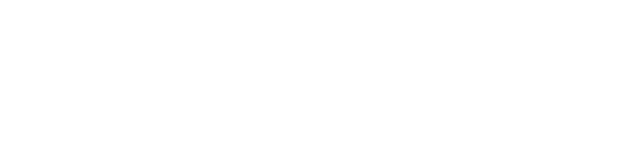
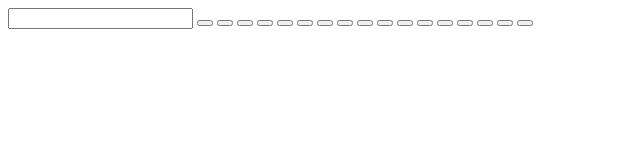
Before and after one commit to Camarederic/Calculator, a plain HTML site: page index.html in a window 1280 px wide. Shown: the whole page, without its empty margins (0-640 px from the left). Drawn offline with Linux system fonts and the light colour scheme.

Commit message:
added the calculator base HTML

```diff
--- a/index.html
+++ b/index.html
@@ -7,11 +7,28 @@
     <link rel="stylesheet" href="style.css" />
   </head>
   <body>
-
-
-
-
-
+    <div class="container">
+      <div class="calculator">
+        <input type="text" class="screen" />
+        <button type="button" class="btn" data-num="7"></button>
+        <button type="button" class="btn" data-num="/"></button>
+        <button type="button" class="btn" data-num="8"></button>
+        <button type="button" class="btn" data-num="9"></button>
+        <button type="button" class="btn" data-num="*"></button>
+        <button type="button" class="btn" data-num="4"></button>
+        <button type="button" class="btn" data-num="5"></button>
+        <button type="button" class="btn" data-num="6"></button>
+        <button type="button" class="btn" data-num="-"></button>
+        <button type="button" class="btn" data-num="1"></button>
+        <button type="button" class="btn" data-num="2"></button>
+        <button type="button" class="btn" data-num="3"></button>
+        <button type="button" class="btn" data-num="+"></button>
+        <button type="button" class="btn" data-num="0"></button>
+        <button type="button" class="btn" data-num="00"></button>
+        <button type="button" class="btn" data-num="."></button>
+        <button type="button" class="equal" data-num="="></button>
+      </div>
+    </div>
 
     <script src="script.js"></script>
   </body>
--- a/style.css
+++ b/style.css
@@ -0,0 +1 @@
+@import url("https://fonts.googleapis.com/css2?family=Noto+Sans:ital,wght@0,100..900;1,100..900&display=swap");
```
